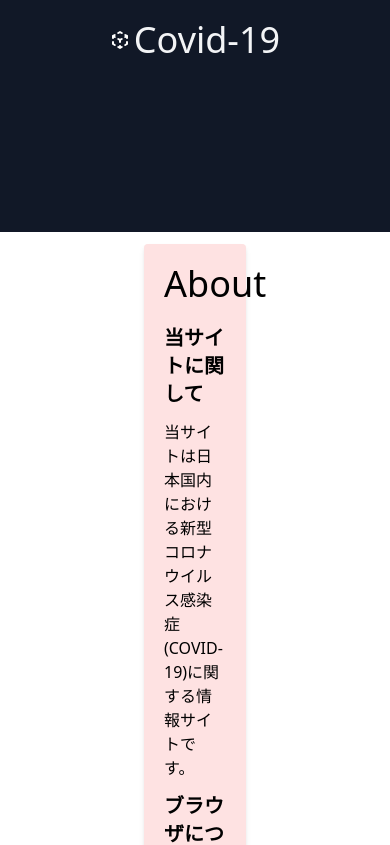
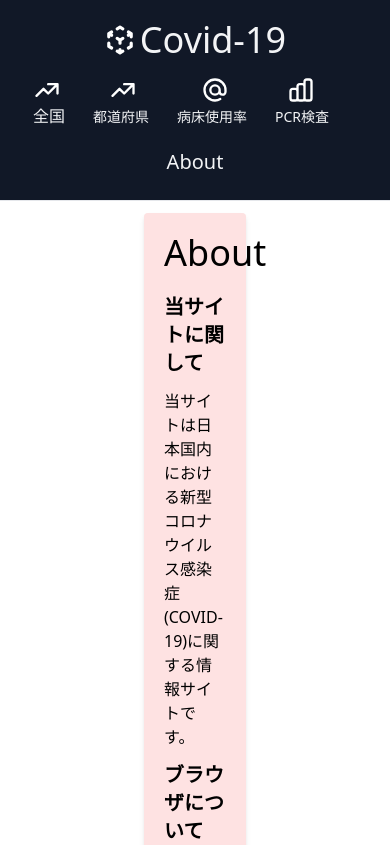
Before and after one commit to AtsuyaSakamoto/Nuxt-corona-app, a Nuxt app: page /about in a window 390 px wide. Shown: the top 845 px of the page. Built offline with nearby package versions, Linux system fonts and the light colour scheme.

Commit message:
ヘッダー完成

```diff
--- a/components/Header.vue
+++ b/components/Header.vue
@@ -1,49 +1,66 @@
 <template>
-<header class="text-gray-100 body-font bg-gray-900">
+<div class="">
+<header class="text-gray-100 body-font bg-gray-900 border-b">
   <div class="container mx-auto flex flex-wrap p-5 flex-col md:flex-row items-center">
+
+    <nuxt-link to="/">
     <a class="flex title-font font-medium items-center text-gray-900 mb-4 md:mb-0">
-      <svg xmlns="http://www.w3.org/2000/svg" class="h-5 w-5 text-white" viewBox="0 0 20 20" fill="currentColor">
+      <svg xmlns="http://www.w3.org/2000/svg" class="h-8 w-8 text-white" viewBox="0 0 20 20" fill="currentColor">
       <path fill-rule="evenodd" d="M9.504 1.132a1 1 0 01.992 0l1.75 1a1 1 0 11-.992 1.736L10 3.152l-1.254.716a1 1 0 11-.992-1.736l1.75-1zM5.618 4.504a1 1 0 01-.372 1.364L5.016 6l.23.132a1 1 0 11-.992 1.736L4 7.723V8a1 1 0 01-2 0V6a.996.996 0 01.52-.878l1.734-.99a1 1 0 011.364.372zm8.764 0a1 1 0 011.364-.372l1.733.99A1.002 1.002 0 0118 6v2a1 1 0 11-2 0v-.277l-.254.145a1 1 0 11-.992-1.736l.23-.132-.23-.132a1 1 0 01-.372-1.364zm-7 4a1 1 0 011.364-.372L10 8.848l1.254-.716a1 1 0 11.992 1.736L11 10.58V12a1 1 0 11-2 0v-1.42l-1.246-.712a1 1 0 01-.372-1.364zM3 11a1 1 0 011 1v1.42l1.246.712a1 1 0 11-.992 1.736l-1.75-1A1 1 0 012 14v-2a1 1 0 011-1zm14 0a1 1 0 011 1v2a1 1 0 01-.504.868l-1.75 1a1 1 0 11-.992-1.736L16 13.42V12a1 1 0 011-1zm-9.618 5.504a1 1 0 011.364-.372l.254.145V16a1 1 0 112 0v.277l.254-.145a1 1 0 11.992 1.736l-1.735.992a.995.995 0 01-1.022 0l-1.735-.992a1 1 0 01-.372-1.364z" clip-rule="evenodd"/>
       </svg>
       <span class="ml-1 text-4xl text-gray-100">Covid-19</span>
     </a>
+    </nuxt-link>
 
-    <nav class="md:ml-auto md:mr-auto flex flex-wrap items-center text-base justify-center invisible sm:visible">
+    <nav class="md:mx-auto md:mr-auto flex flex-wrap items-center text-base justify-center">
+
+      <nuxt-link to="/data/wholecountry">
       <div class="mr-7">
         <div>
-        <svg xmlns="http://www.w3.org/2000/svg" class="h-10 w-10 text-white" fill="none" viewBox="0 0 24 24" stroke="currentColor">
+          <svg xmlns="http://www.w3.org/2000/svg" class="h-7 w-7 sm:h-10 sm:w-10 text-white" fill="none" viewBox="0 0 24 24 " stroke="currentColor">
             <path stroke-linecap="round" stroke-linejoin="round" stroke-width="2" d="M13 7h8m0 0v8m0-8l-8 8-4-4-6 6" />
           </svg>
         </div>
-        <a class=" hover:text-red-900 text-lg">全国</a>
+        <a class="text-base sm:text-lg hover:text-gray-400">全国</a>
       </div>
+      </nuxt-link>
+
+      <nuxt-link to="/data/prefectures">
         <div class="mr-7">
           <div>
-        <svg xmlns="http://www.w3.org/2000/svg" class="h-10 w-10 ml-4" fill="none" viewBox="0 0 24 24" stroke="currentColor">
+            <svg xmlns="http://www.w3.org/2000/svg" class="h-7 w-7 ml-4 sm:h-10 sm:w-10 text-white" fill="none" viewBox="0 0 24 24" stroke="currentColor">
             <path stroke-linecap="round" stroke-linejoin="round" stroke-width="2" d="M13 7h8m0 0v8m0-8l-8 8-4-4-6 6" />
             </svg>
           </div>
-      <a class=" hover:text-gray-900 text-lg">都道府県</a>
+          <a class="text-sm sm:text-lg hover:text-gray-400">都道府県</a>
         </div>
+      </nuxt-link>
+
+        <nuxt-link to="/data/bedusage">
           <div>
-      <div>
-        <svg xmlns="http://www.w3.org/2000/svg" class="h-10 w-10 ml-6" fill="none" viewBox="0 0 24 24" stroke="currentColor">
+            <svg xmlns="http://www.w3.org/2000/svg" class="h-7 w-7 ml-6 sm:h-10 sm:w-10 text-white" fill="none" viewBox="0 0 24 24" stroke="currentColor">
             <path stroke-linecap="round" stroke-linejoin="round" stroke-width="2" d="M16 12a4 4 0 10-8 0 4 4 0 008 0zm0 0v1.5a2.5 2.5 0 005 0V12a9 9 0 10-9 9m4.5-1.206a8.959 8.959 0 01-4.5 1.207" />
             </svg>
         </div>
-      <a class="mr-7 hover:text-gray-900 text-lg">病床使用率</a>
-      </div>
+        <a class="mr-7 text-sm sm:text-lg hover:text-gray-400">病床使用率</a>
+        </nuxt-link>
+        <nuxt-link to="/data/pcrcorona">
        <div>
-      <div>
-        <svg xmlns="http://www.w3.org/2000/svg" class="h-10 w-10 ml-3" fill="none" viewBox="0 0 24 24" stroke="currentColor">
+        <svg xmlns="http://www.w3.org/2000/svg" class="h-7 w-7 ml-3 sm:h-10 sm:w-10 text-white" fill="none" viewBox="0 0 24 24" stroke="currentColor">
         <path stroke-linecap="round" stroke-linejoin="round" stroke-width="2" d="M9 19v-6a2 2 0 00-2-2H5a2 2 0 00-2 2v6a2 2 0 002 2h2a2 2 0 002-2zm0 0V9a2 2 0 012-2h2a2 2 0 012 2v10m-6 0a2 2 0 002 2h2a2 2 0 002-2m0 0V5a2 2 0 012-2h2a2 2 0 012 2v14a2 2 0 01-2 2h-2a2 2 0 01-2-2z" />
         </svg>
         </div>
-      <a class="mr-7 hover:text-gray-900 text-lg">PCR検査</a>
-      </div>
+        <a class="mr-7 hover:text-gray-400 text-sm sm:text-lg">PCR検査</a>
+      </nuxt-link>
+
     </nav>
+    <nuxt-link to="/about">
+      <div class="inline-flex items-center py-1 px-3 focus:outline-none text-xl mt-4 md:mt-0 hover:text-gray-400">About</div>
+    </nuxt-link>
   </div>
 </header>
+</div>
+
 
         <!-- Mobile menu button -->
         <!-- <div class="flex md:hidden">
--- a/components/bedUsage/content.vue
+++ b/components/bedUsage/content.vue
@@ -1,6 +1,5 @@
 <template>
   <div>
-
     <h1 class="text-center text-sm sm:text-base md:text-xl lg:text-2xl text-white py-10 ">
       都道府県別病床使用率（データ更新日：{{ dataArry[0].updateDate }}）
     </h1>
@@ -30,7 +29,7 @@
                 ? 'bg-red-800'
                 : data.use_bed_rate_hospitalization > 30
                 ? 'bg-red-300'
-                : 'bg-red-100'
+                : 'bg-gray-300'
             "
             @click="show(index)"
           >
```
Lines whose indentation alone changed are shown as unchanged.
